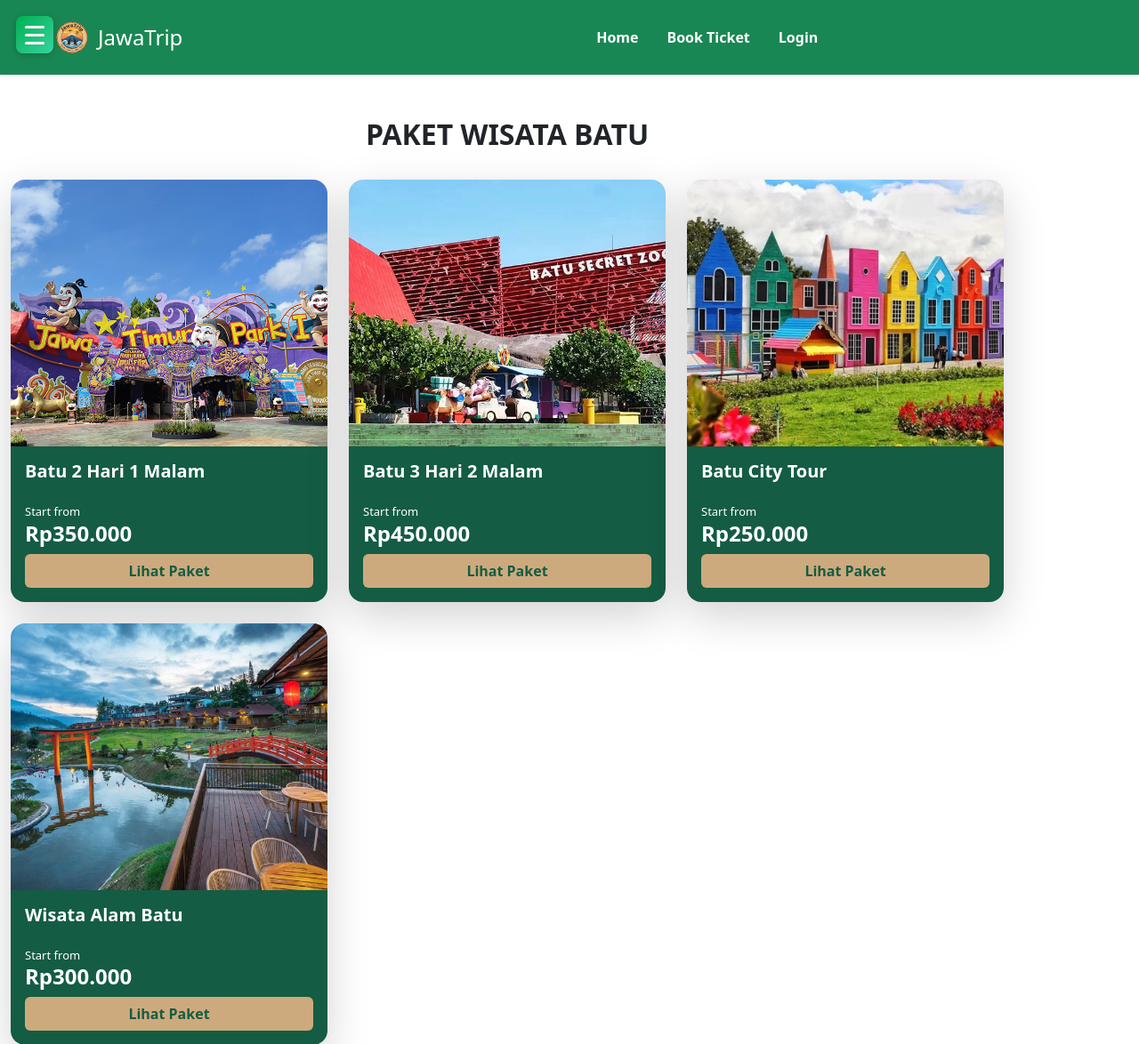
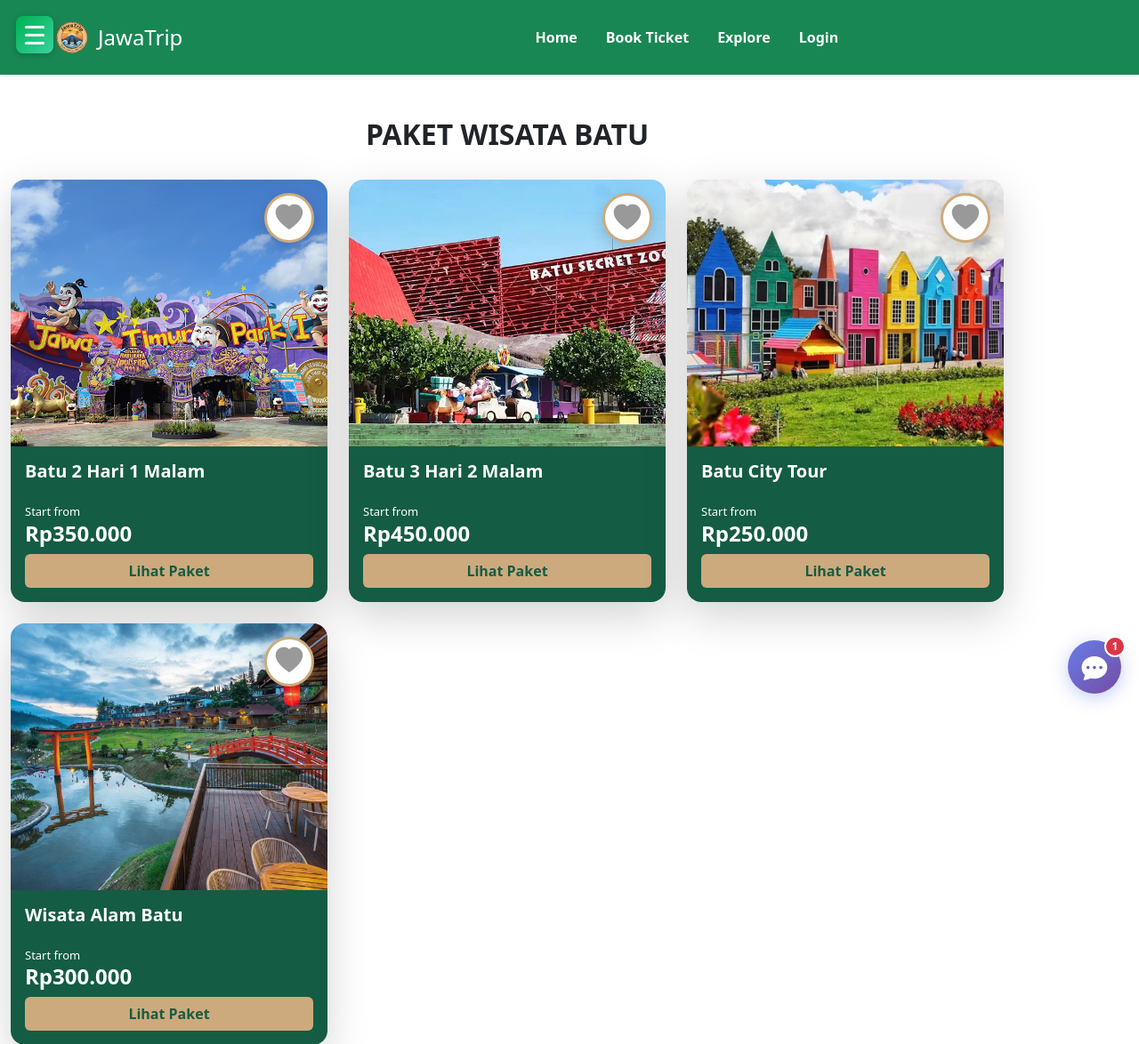
Before and after one commit to dannnnn-byte/Kelompok-4, a PHP site: page /wisata_kota.php?kota=Batu in a window 1280 px wide. Shown: the top 1174 px of the page at 89% size. Run offline with PHP 8.4, Linux system fonts and the light colour scheme; data comes from the database, SQL or seed files in the repository.

Commit message:
nambah fitur chatbot, notif, wishlis, dll.

```diff
--- a/admin/sidebar_admin.php
+++ b/admin/sidebar_admin.php
@@ -23,6 +23,12 @@
         <li class="nav-item"><a href="dashboard.php" class="nav-link">
           <i class="bi bi-receipt"></i> Pemesanan
         </a></li>
+        <li class="nav-item"><a href="analytics.php" class="nav-link">
+          <i class="bi bi-graph-up"></i> Analytics
+        </a></li>
+        <li class="nav-item"><a href="promo_management.php" class="nav-link">
+          <i class="bi bi-gift"></i> Promo
+        </a></li>
         <li class="nav-item"><a href="logout.php" class="nav-link text-danger">
           <i class="bi bi-box-arrow-right"></i> Logout
         </a></li>
--- a/includes/footer.php
+++ b/includes/footer.php
@@ -48,3 +48,9 @@
 
     <!-- Bootstrap JS (bundle includes Popper) -->
     <script src="https://cdn.jsdelivr.net/npm/bootstrap@5.3.3/dist/js/bootstrap.bundle.min.js"></script>
+        <?php
+            // Tampilkan chat widget hanya untuk halaman non-admin
+            if (strpos($_SERVER['REQUEST_URI'], '/admin') === false) {
+                    include 'includes/chat_widget.php';
+            }
+        ?>
--- a/includes/header.php
+++ b/includes/header.php
@@ -8,6 +8,9 @@
   <!-- Bootstrap CSS -->
   <link href="https://cdn.jsdelivr.net/npm/bootstrap@5.3.3/dist/css/bootstrap.min.css" rel="stylesheet">
 
+  <!-- Bootstrap Icons -->
+  <link rel="stylesheet" href="https://cdn.jsdelivr.net/npm/bootstrap-icons@1.11.0/font/bootstrap-icons.css">
+
   <!-- Custom CSS -->
   <link rel="stylesheet" href="/kelompok-4/assets/style.css">
   <link rel="stylesheet" href="/kelompok-4/assets/dashboard_home.css">
--- a/includes/navbar.php
+++ b/includes/navbar.php
@@ -51,7 +51,15 @@
              href="<?= $basePath ?>pesan.php">Book Ticket</a>
         </li>
 
+        <li class="nav-item">
+          <a class="nav-link text-white fw-semibold px-3"
+             href="<?= $basePath ?>explore.php">Explore</a>
+        </li>
+
         <?php if ($isLogin && !$isAdmin): ?>
+        <li class="nav-item d-flex align-items-center mx-1">
+          <?php include $basePath . 'includes/notification_widget.php'; ?>
+        </li>
         <li class="nav-item position-relative mx-1">
           <a class="nav-link text-white fw-semibold px-3 d-flex align-items-center gap-2"
              href="<?= $basePath ?>wishlist.php">
--- a/includes/wishlist_button.php
+++ b/includes/wishlist_button.php
@@ -1,53 +1,89 @@
 <!-- Wishlist Button Component -->
 <style>
+/* Luxury Love Button for Wishlist - SIMPLE & CLEAN */
 .wishlist-btn {
     position: absolute;
     top: 15px;
     right: 15px;
-    width: 45px;
-    height: 45px;
-    background: rgba(255,255,255,0.95);
-    border: none;
+    width: 56px;
+    height: 56px;
+    background: white;
+    border: 3px solid #cdaa7d;
     border-radius: 50%;
     display: flex;
     align-items: center;
     justify-content: center;
     cursor: pointer;
-    transition: all 0.3s;
-    z-index: 100;
-    box-shadow: 0 2px 10px rgba(0,0,0,0.15);
+    transition: all 0.3s ease;
+    z-index: 1000;
+    box-shadow: 0 6px 20px rgba(0,0,0,0.18);
+    padding: 0;
+    line-height: 1;
 }
 .wishlist-btn:hover {
-    transform: scale(1.1);
-    background: white;
+    transform: translateY(-4px) scale(1.1);
+    box-shadow: 0 10px 28px rgba(0,0,0,0.25);
 }
 .wishlist-btn i {
-    font-size: 1.5rem;
-    color: #dc3545;
-    transition: all 0.3s;
+    font-size: 1.9rem;
+    color: #999;
+    transition: all 0.3s ease;
+    display: block;
+    width: 100%;
+    height: 100%;
+    display: flex;
+    align-items: center;
+    justify-content: center;
 }
 .wishlist-btn.active i {
-    animation: heartBeat 0.5s;
+    animation: heartBeat 600ms ease;
+}
+.wishlist-btn.in-wishlist {
+    border-color: #ff1744;
+    box-shadow: 0 8px 24px rgba(255, 23, 68, 0.3);
 }
 .wishlist-btn.in-wishlist i {
-    color: #dc3545;
+    color: #ff1744;
+    text-shadow: 0 0 16px rgba(255, 23, 68, 0.6);
 }
-.wishlist-btn:not(.in-wishlist) i {
-    color: #ddd;
+.wishlist-btn:hover i {
+    transform: scale(1.2);
 }
 @keyframes heartBeat {
     0%, 100% { transform: scale(1); }
-    25% { transform: scale(1.3); }
-    50% { transform: scale(1.1); }
-    75% { transform: scale(1.2); }
+    14% { transform: scale(1.3); }
+    28% { transform: scale(1.1); }
+    42% { transform: scale(1.25); }
+    56% { transform: scale(1.15); }
 }
+.wishlist-btn::after {
+    content: 'Favorit';
+    position: absolute;
+    right: 60px;
+    top: 50%;
+    transform: translateY(-50%);
+    background: rgba(20,92,67,0.9);
+    color: #fff;
+    padding: 6px 12px;
+    border-radius: 12px;
+    font-size: 12px;
+    font-weight: 700;
+    letter-spacing: .2px;
+    opacity: 0;
+    pointer-events: none;
+    transition: opacity .2s ease, transform .2s ease;
+    box-shadow: 0 6px 16px rgba(0,0,0,0.18);
+}
+.wishlist-btn:hover::after { opacity: 1; transform: translateY(-50%) translateX(-2px); }
+
 .wishlist-badge {
-    background: linear-gradient(135deg, #f093fb 0%, #f5576c 100%);
+    background: linear-gradient(135deg, #f093fb 0%, #f5576c 65%, #ffd479 100%);
     color: white;
     border-radius: 50px;
     padding: 5px 12px;
     font-size: 0.85rem;
-    font-weight: 600;
+    font-weight: 700;
+    box-shadow: 0 6px 18px rgba(245, 87, 108, 0.35);
 }
 </style>
 
--- a/wisata_kota.php
+++ b/wisata_kota.php
@@ -4,6 +4,8 @@
 include 'includes/header.php';
 include 'includes/navbar.php';
 include 'includes/dashboard_home.php';
+// Komponen wishlist (JS + CSS button)
+include 'includes/wishlist_button.php';
 
 // Ambil kota dari URL
 $kota_terpilih = isset($_GET['kota']) ? $_GET['kota'] : '';
@@ -57,6 +59,15 @@
                         <img src="img/<?= $p['gambar_paket']; ?>" class="card-img-top"
                              style="height:300px; object-fit:cover;">
 
+                        <!-- Wishlist Button -->
+                        <?php if (!isset($_SESSION['role']) || $_SESSION['role'] !== 'admin'): ?>
+                        <button class="wishlist-btn" data-id="<?= $p['id_paket']; ?>"
+                                onclick="toggleWishlist(<?= $p['id_paket']; ?>, this)">
+                            <i class="bi bi-heart-fill"></i>
+                        </button>
+                        <script>checkWishlistStatus(<?= $p['id_paket']; ?>, document.currentScript.previousElementSibling);</script>
+                        <?php endif; ?>
+
                         <!-- ✅ Tombol CRUD untuk Admin -->
                         <?php if (isset($_SESSION['role']) && $_SESSION['role'] === 'admin'): ?>
                         <div class="position-absolute top-0 end-0 p-3" style="z-index: 10; background: rgba(0,0,0,0.6); border-radius: 0 0 0 8px;">
```
